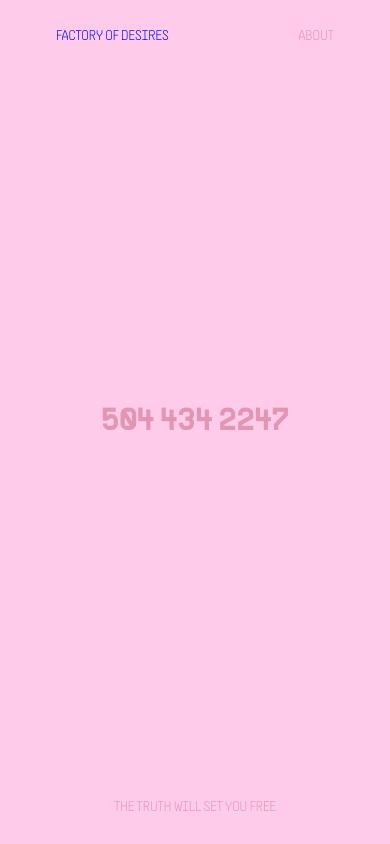
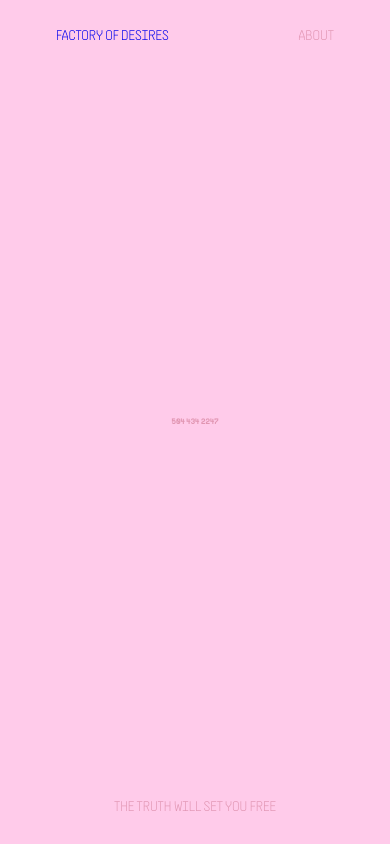
Before and after one commit to droth0924/Factories-of-Desire, a plain HTML site: page index.html in a window 390 px wide. Drawn offline with Linux system fonts and the light colour scheme.

Commit message:
Update styles.css

```diff
--- a/styles.css
+++ b/styles.css
@@ -89,7 +89,7 @@ h1{
         top: 50%;
         width: 100%;
         font-family: "PPSuply Bold";
-        font-size: 2rem;
+        font-size: 8px;
         color: #e196b2;
         /*mix-blend-mode: lighten;*/
     }
```
